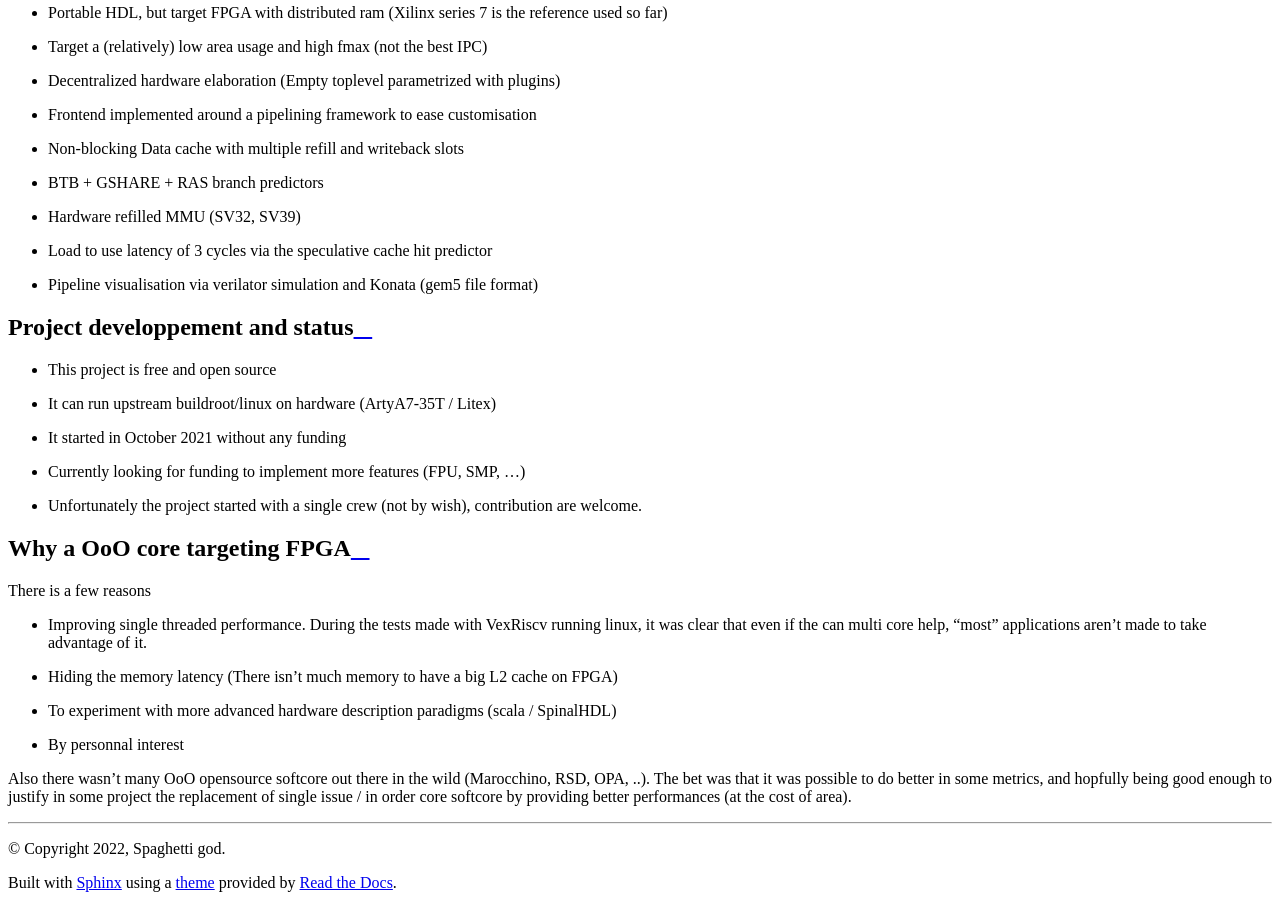
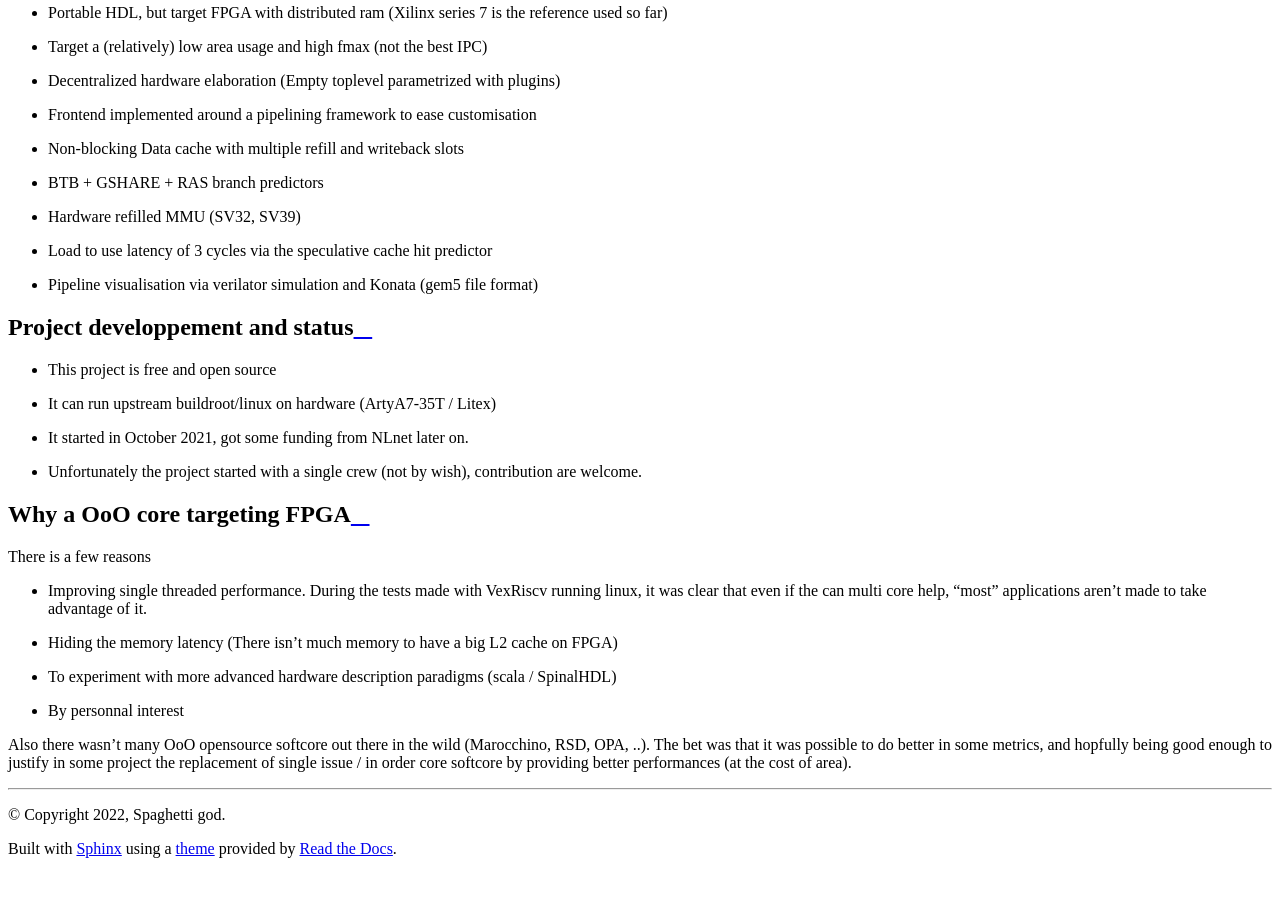
Before and after one commit to SpinalHDL/NaxRiscv-Rtd, a Sphinx documentation site: the page built from source/NaxRiscv/introduction/naxriscv.rst, in a window 1280 px wide and 900 px high, scrolled down 1168 px. Built offline with Sphinx 7.4.7 and the Read the Docs theme 2.0.0, drawn with Linux system fonts in a browser that asks for light colours; after the commit the page ends 2034 px from its top, so only the background shows below that.

Commit message:
Update funding

```diff
--- a/source/NaxRiscv/introduction/naxriscv.rst
+++ b/source/NaxRiscv/introduction/naxriscv.rst
@@ -25,8 +25,7 @@ Project developpement and status
 
 - This project is free and open source
 - It can run upstream buildroot/linux on hardware (ArtyA7-35T / Litex)
-- It started in October 2021 without any funding
-- Currently looking for funding to implement more features (FPU, SMP, ...)
+- It started in October 2021, got some funding from NLnet later on.
 - Unfortunately the project started with a single crew (not by wish), contribution are welcome.
 
 Why a OoO core targeting FPGA
```
